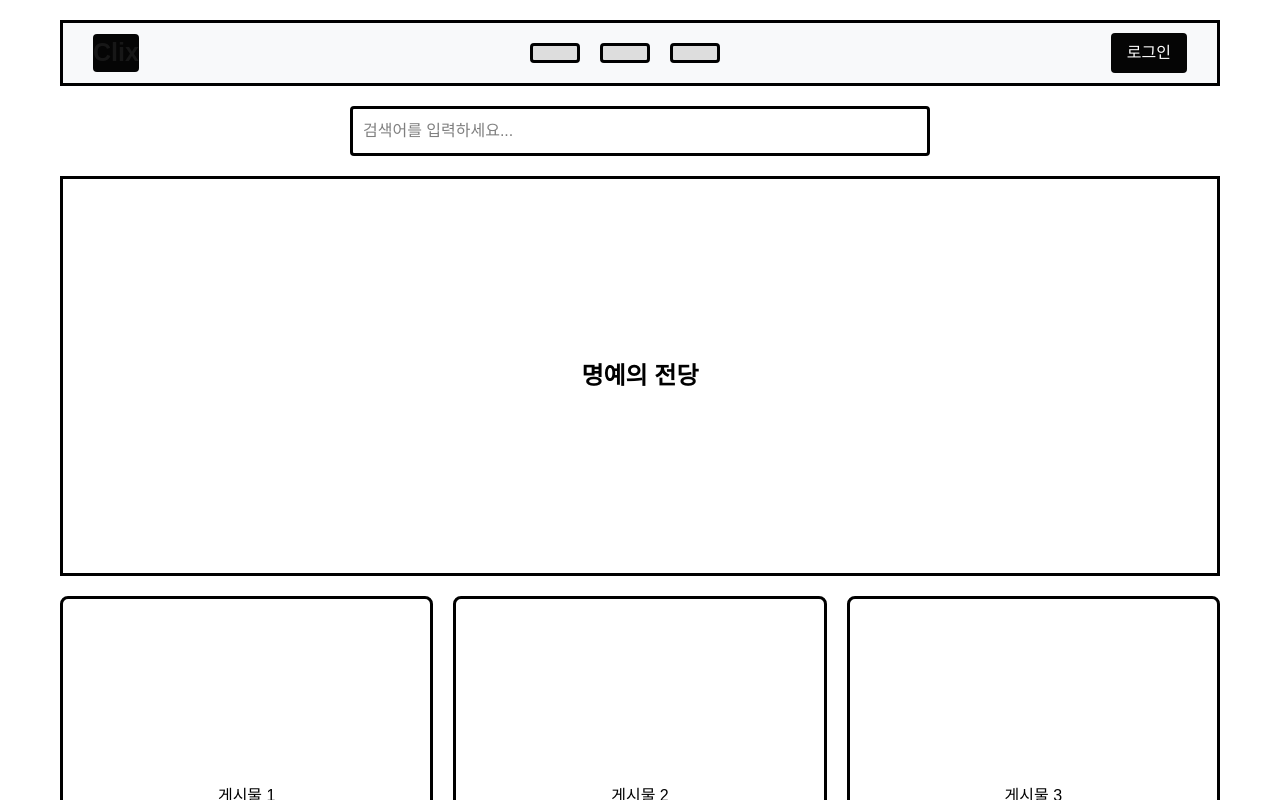
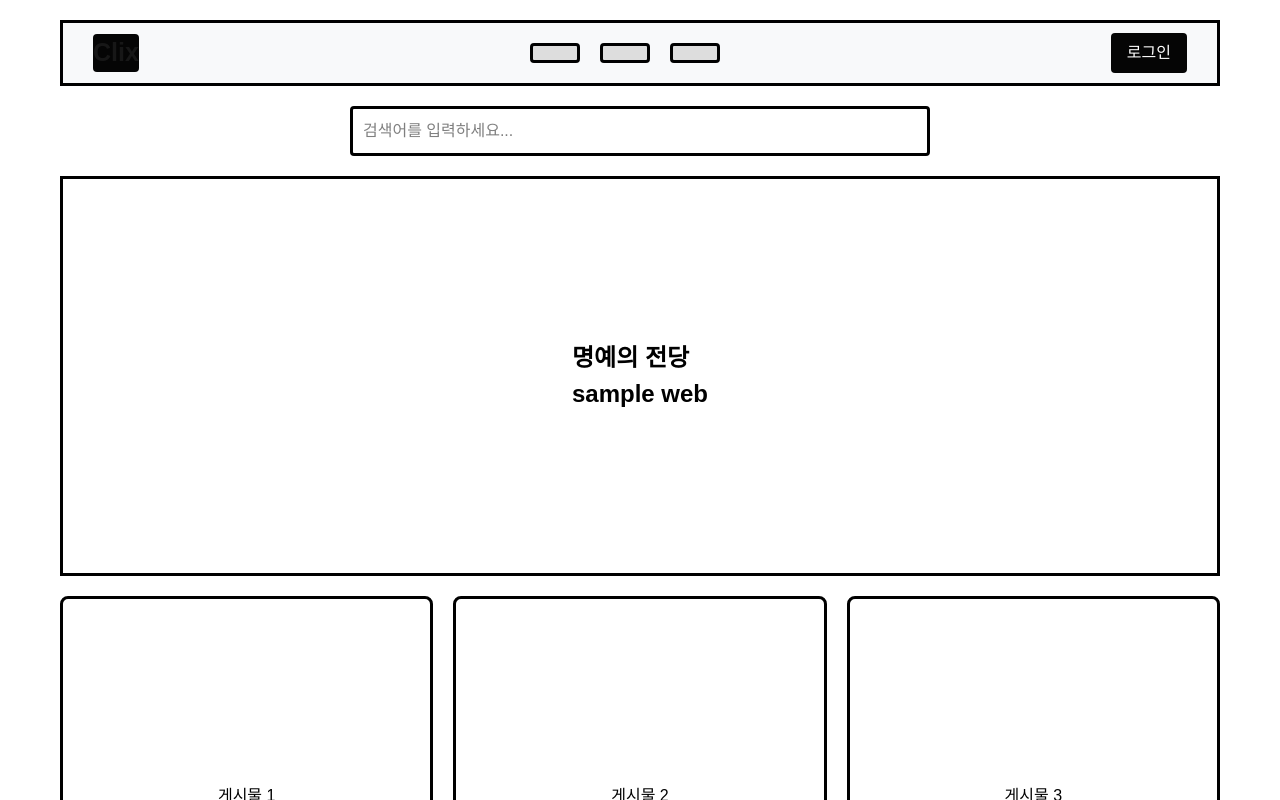
Before and after one commit to Shingunhoon/Clix, a Next.js app: page / in a window 1280 px wide. Shown: the top 800 px of the page. Built offline with nearby package versions, Linux system fonts and the light colour scheme.

Commit message:
second commit

```diff
--- a/src/app/page.tsx
+++ b/src/app/page.tsx
@@ -29,7 +29,11 @@ export default function Home() {
       </div>
 
       {/* 명예의 전당 박스 */}
-      <div className={styles.hallOfFame}>명예의 전당</div>
+      <div className={styles.hallOfFame}>
+        명예의 전당
+        <br />
+        sample web
+      </div>
 
       {/* 게시물 카드 */}
       <div className={styles.grid}>
```
